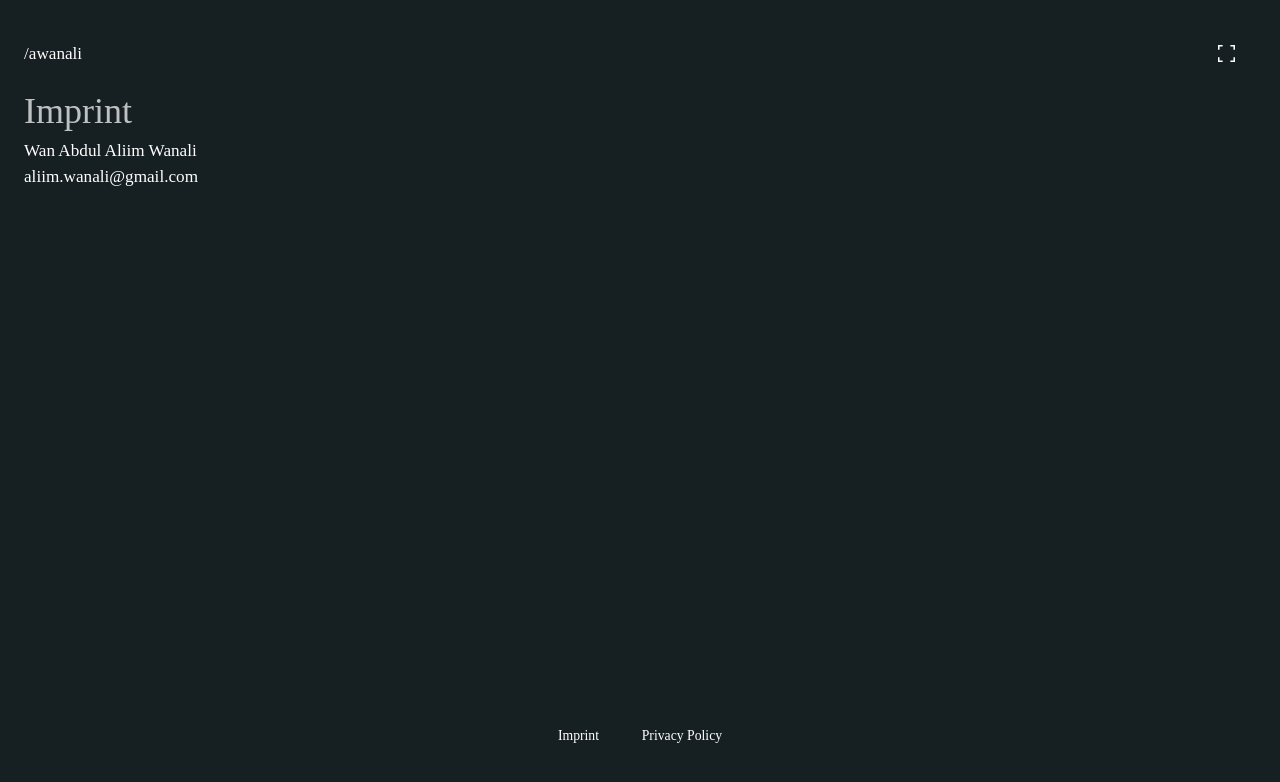
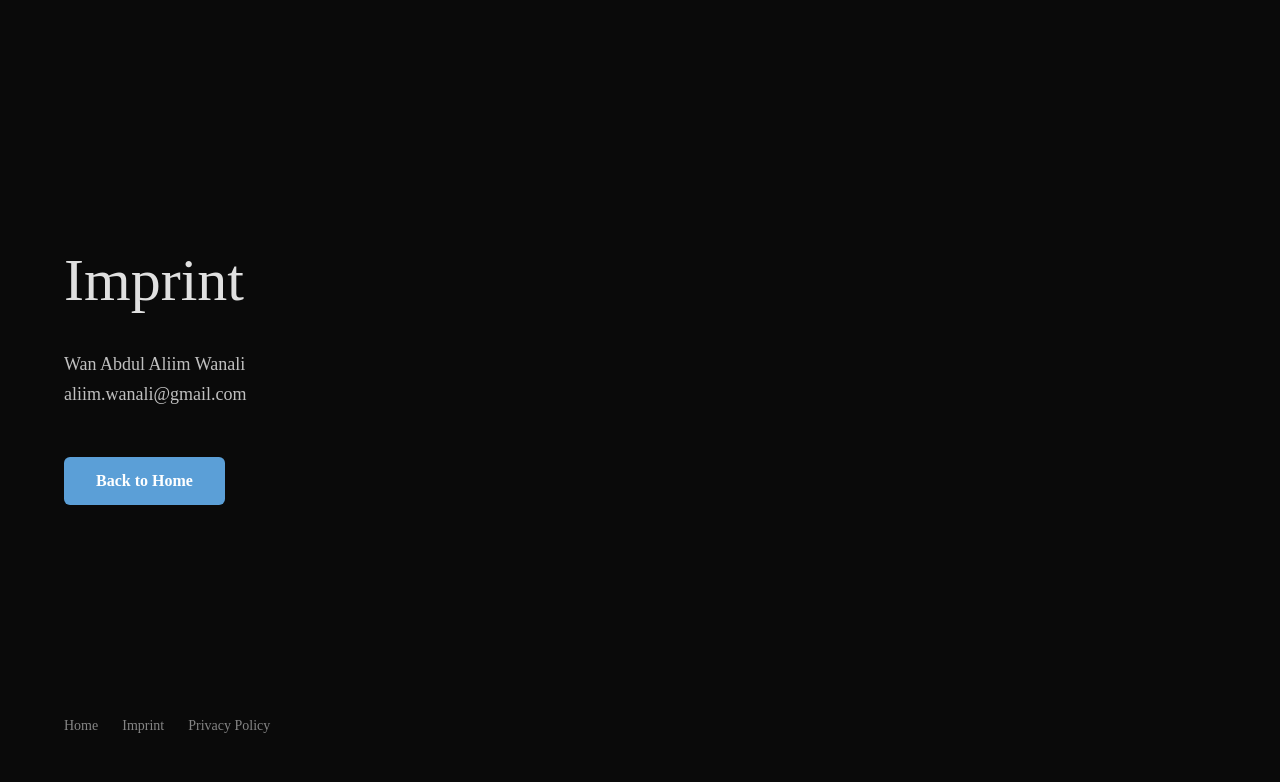
Before and after one commit to busukbangak/personal-portfolio, a React (Vite) app: page /imprint in a window 1280 px wide. Shown: the top 782 px of the page. Built offline with nearby package versions, Linux system fonts and the light colour scheme.

Commit message:
Implement new Design

```diff
--- a/index.html
+++ b/index.html
@@ -1,5 +1,5 @@
 <!doctype html>
-<html lang="en" style="margin: 0; padding: 0; height: 100%; width: 100%; overflow-x: auto;">
+<html lang="en" style="margin: 0; padding: 0; height: 100%; width: 100%;">
 
 <head>
   <meta charset="UTF-8" />
@@ -8,8 +8,8 @@
   <title>Wan Abdul Aliim Wanali</title>
 </head>
 
-<body style="margin: 0; padding: 0; height: 100%; width: 100%; overflow-x: auto;">
-  <div id="root" style="margin: 0; padding: 0; height: 100%; width: 100%; display: flex;"></div>
+<body style="margin: 0; padding: 0; height: 100%; width: 100%;">
+  <div id="root" style="margin: 0; padding: 0; height: 100%; width: 100%;"></div>
   <script type="module" src="/src/App.tsx"></script>
 </body>
 
--- a/src/assets/projects.json
+++ b/src/assets/projects.json
@@ -101,7 +101,7 @@
         "link": "https://dl.acm.org/doi/10.1145/3670653.3670661"
     },
     {
-        "title": "ninetynine",
+        "title": "#onehundred",
         "subtitle": "Overcome procedural generated islands with obstacles in 99 seconds. I developed the prototype by myself.",
         "tags": [
             "Godot",
--- a/src/pages/Home/Home.tsx
+++ b/src/pages/Home/Home.tsx
@@ -1,52 +1,65 @@
-import targetSVG from '@/assets/target.svg'
 import { Link } from 'react-router-dom';
 
 import projectsJSON from '@/assets/projects.json'
 import ProjectListItem from './ProjectListItem';
 
-import buttonSVG from '@/assets/button.svg'
 import SEO from '@/shared/components/SEO';
 
 export default function Home() {
-    const navLinkClasses = "[writing-mode:vertical-lr] [text-orientation:sideways] no-underline text-white cursor-pointer m-[1.66666vw] text-[0.8163265306122449vw]";
 
     return (
         <>
             <SEO title='Wan Abdul Aliim Wanali' description='portfolio' iconPath='' previewPath='' />
 
-            <main className="flex flex-col lg:flex-row flex-1 bg-[#161F22] overflow-auto font-[Montserrat]">
-                <aside className="hidden lg:flex flex-col justify-between w-[3.90625vw]">
-                    <img className="w-[35%] self-center m-[1.66666vw]" src={targetSVG} />
-                    <nav className="flex flex-col items-center">
-                        <Link to={'/'} className={navLinkClasses}>Home</Link>
-                        <Link to={'/imprint'} className={navLinkClasses}>Imprint</Link>
-                        <Link to={'/privacy-policy'} className={navLinkClasses}>Privacy Policy</Link>
-                    </nav>
-                </aside>
+            <main className="flex flex-col lg:flex-row h-screen bg-[#0A0A0A] overflow-y-auto font-[Montserrat]">
+                {/* Left content section */}
+                <section className="flex flex-col justify-between lg:w-[50%] lg:h-screen lg:sticky lg:top-0 bg-[#0A0A0A] p-8 lg:p-12 xl:p-16">
 
-                <section className="flex flex-col flex-3 bg-[#161F22] p-6 lg:bg-[#232F35] lg:p-[1.66666vw]">
-                    <h2 className="text-[4.506437768240343vh] font-medium text-[#BDC1C2] lg:text-[3.13333vw]">
-                        I <span className="text-[#1CB0F7]">code</span> experiences, <br className="hidden lg:block" /> <span className="text-[#EB5A53]">design</span> visuals <br className="hidden lg:block" /> and produce <span className="text-[#FF9600]">audio</span>.
-                    </h2>
-                    <h3 className="text-[2.575107296137339vh] font-bold text-white lg:text-[1.66666vw]">Hey I'm Wan Abdul Aliim Wanali</h3>
-                    <p className="text-[2.145922746781116vh] font-normal text-white lg:text-[1.224489795918367vw]">I’m an HCI-focused developer who bridges the gap between technology and people. My interests span designing and building human-centered applications for web, desktop, and mobile platforms, as well as exploring scientific research within the field of human-computer interaction. I’m currently studying at HAW Hamburg and developing When Stars Align with the <a className='text-[#B9B9B9] no-underline cursor-pointer' href='https://www.instagram.com/heartdrivengames'> @heartdrivengames</a> team.</p>
-                    <div>
-                        <a href="mailto:aliim.wanali@gmail.com"><img className="w-[27.46781115879828vh] lg:w-[15.3vw]" src={buttonSVG} /></a>
+                    {/* Main content */}
+                    <div className="flex-1 flex flex-col justify-center space-y-6 lg:space-y-8">
+                        <h1 className="text-4xl lg:text-5xl xl:text-6xl font-medium leading-tight text-[#E0E0E0]">
+                            I <span className="text-[#5B9FD7]">code</span> experiences,<br />
+                            <span className="text-[#E85D75]">design</span> visuals,<br />
+                            and produce <span className="text-[#E8A750]">audio</span>.
+                        </h1>
+
+                        <div className="space-y-4">
+                            <h1 className="text-xl lg:text-2xl font-bold text-[#F5F5F5]">Moin! I'm Wan Abdul Aliim Wanali</h1>
+                            <h2 className="text-base lg:text-lg text-[#C0C0C0] leading-relaxed max-w-2xl">
+                                I'm an HCI-focused developer who bridges the gap between technology and people. My interests span designing and building human-centered applications for web, desktop, and mobile platforms, as well as exploring scientific research within the field of human-computer interaction. I'm currently studying at HAW Hamburg and developing When Stars Align with the <a className="text-[#8A8A8A] no-underline cursor-pointer hover:text-[#B0B0B0]" href="https://www.instagram.com/heartdrivengames"> @heartdrivengames</a> team.
+                            </h2>
+                        </div>
+
+                        <div className="pt-4">
+                            <a href="mailto:aliim.wanali@gmail.com" className="inline-block bg-[#5B9FD7] hover:bg-[#4A8BC6] text-white font-semibold px-8 py-3 rounded-md transition-colors">
+                                Get in Touch
+                            </a>
+                        </div>
+                    </div>
+
+                    {/* Bottom links - Desktop only */}
+                    <div className="hidden lg:flex gap-6 text-sm text-white/50 mt-8">
+                        <Link to={'/'} className="hover:text-white/70 transition-colors">Home</Link>
+                        <Link to={'/imprint'} className="hover:text-white/70 transition-colors">Imprint</Link>
+                        <Link to={'/privacy-policy'} className="hover:text-white/70 transition-colors">Privacy Policy</Link>
                     </div>
                 </section>
 
-                <section className="hidden lg:flex flex-5 overflow-auto pt-[4.444444444444444vh] flex-col">
-                    {projectsJSON.map((item, index) => <ProjectListItem key={index} title={item.title} subtitle={item.subtitle} tags={item.tags} imagePath={item.imagePath} link={item.link} index={index + 1} />)}
+                {/* Right projects section */}
+                <section className="flex-1 bg-[#0A0A0A] lg:flex flex-col hidden">
+                    {projectsJSON.map((item, index) => <ProjectListItem key={index} title={item.title} subtitle={item.subtitle} tags={item.tags} imagePath={item.imagePath} link={item.link} />)}
                 </section>
 
                 <div className="lg:hidden">
-                    {projectsJSON.map((item, index) => <ProjectListItem key={index} title={item.title} subtitle={item.subtitle} tags={item.tags} imagePath={item.imagePath} link={item.link} index={index + 1} />)}
+                    {projectsJSON.map((item, index) => <ProjectListItem key={index} title={item.title} subtitle={item.subtitle} tags={item.tags} imagePath={item.imagePath} link={item.link} />)}
+
+                    {/* Mobile footer links */}
+                    <nav className="flex flex-row items-center justify-center gap-6 p-8 text-sm text-white/50">
+                        <Link to={'/'} className="hover:text-white/70 transition-colors">Home</Link>
+                        <Link to={'/imprint'} className="hover:text-white/70 transition-colors">Imprint</Link>
+                        <Link to={'/privacy-policy'} className="hover:text-white/70 transition-colors">Privacy Policy</Link>
+                    </nav>
                 </div>
-
-                <nav className="flex lg:hidden flex-row items-center justify-center m-8">
-                    <Link to={'/imprint'} className="no-underline text-white cursor-pointer m-[1.66666vw] text-[1.716738197424893vh]">Imprint</Link>
-                    <Link to={'/privacy-policy'} className="no-underline text-white cursor-pointer m-[1.66666vw] text-[1.716738197424893vh]">Privacy Policy</Link>
-                </nav>
             </main>
         </>
     )
--- a/src/pages/Imprint/Imprint.tsx
+++ b/src/pages/Imprint/Imprint.tsx
@@ -1,37 +1,39 @@
-import targetSVG from '@/assets/target.svg'
 import { Link } from 'react-router-dom';
 
 export default function Imprint() {
-    const navLinkClasses = "[writing-mode:vertical-lr] [text-orientation:sideways] no-underline text-white cursor-pointer m-[1.66666vw] text-[0.8163265306122449vw]";
+    return (
+        <main className="flex flex-col min-h-screen bg-[#0A0A0A] font-[Montserrat]">
+            <div className="flex-1 flex flex-col justify-between p-8 lg:p-12 xl:p-16">
+                <div className="flex-1 flex flex-col justify-center space-y-6 lg:space-y-8">
+                    <h1 className="text-4xl lg:text-5xl xl:text-6xl font-medium leading-tight text-[#E0E0E0]">Imprint</h1>
 
-    return (
-        <main className="flex flex-col lg:flex-row flex-1 bg-[#161F22] overflow-auto font-[Montserrat]">
-            <aside className="hidden lg:flex flex-col justify-between w-[3.90625vw]">
-                <img className="w-[35%] self-center m-[1.66666vw]" src={targetSVG} />
-                <nav className="flex flex-col items-center">
-                    <Link to={'/'} className={navLinkClasses}>Home</Link>
-                    <Link to={'/imprint'} className={navLinkClasses}>Imprint</Link>
-                    <Link to={'/privacy-policy'} className={navLinkClasses}>Privacy Policy</Link>
-                </nav>
-            </aside>
+                    <div className="space-y-4">
+                        <p className="text-base lg:text-lg text-[#C0C0C0] leading-relaxed">
+                            Wan Abdul Aliim Wanali<br />
+                            aliim.wanali@gmail.com
+                        </p>
+                    </div>
 
-            <section className="flex flex-col flex-3 bg-[#161F22] p-6 lg:bg-[#232F35] lg:p-[1.66666vw]">
-                <div className="flex items-center justify-between">
-                    <Link to={'/'} className="no-underline cursor-pointer">
-                        <h1 className="font-medium text-white m-0 text-[2.145922746781116vh] lg:text-[1.224489795918367vw]">/awanali</h1>
-                    </Link>
-                    <img className="w-[2.145922746781116vh] self-center m-[1.66666vw] lg:hidden" src={targetSVG} />
+                    <div className="pt-4">
+                        <Link to={'/'} className="inline-block bg-[#5B9FD7] hover:bg-[#4A8BC6] text-white font-semibold px-8 py-3 rounded-md transition-colors">
+                            Back to Home
+                        </Link>
+                    </div>
                 </div>
-                <h2 className="font-medium text-[#BDC1C2] text-[4.506437768240343vh] lg:text-[3.33333vw]">Imprint</h2>
-                <p className="font-normal text-white text-[2.145922746781116vh] lg:text-[1.224489795918367vw]">
-                    Wan Abdul Aliim Wanali <br />
-                    aliim.wanali@gmail.com
-                </p>
-            </section>
 
-            <nav className="flex lg:hidden flex-row items-center justify-center m-8">
-                <Link to={'/imprint'} className="no-underline text-white cursor-pointer m-[1.66666vw] text-[1.716738197424893vh]">Imprint</Link>
-                <Link to={'/privacy-policy'} className="no-underline text-white cursor-pointer m-[1.66666vw] text-[1.716738197424893vh]">Privacy Policy</Link>
+                {/* Bottom links - Desktop only */}
+                <div className="hidden lg:flex gap-6 text-sm text-white/50 mt-8">
+                    <Link to={'/'} className="hover:text-white/70 transition-colors">Home</Link>
+                    <Link to={'/imprint'} className="hover:text-white/70 transition-colors">Imprint</Link>
+                    <Link to={'/privacy-policy'} className="hover:text-white/70 transition-colors">Privacy Policy</Link>
+                </div>
+            </div>
+
+            {/* Mobile footer links */}
+            <nav className="flex lg:hidden flex-row items-center justify-center gap-6 p-8 text-sm text-white/50">
+                <Link to={'/'} className="hover:text-white/70 transition-colors">Home</Link>
+                <Link to={'/imprint'} className="hover:text-white/70 transition-colors">Imprint</Link>
+                <Link to={'/privacy-policy'} className="hover:text-white/70 transition-colors">Privacy Policy</Link>
             </nav>
         </main>
     )
--- a/src/pages/PrivacyPolicy/PrivacyPolicy.tsx
+++ b/src/pages/PrivacyPolicy/PrivacyPolicy.tsx
@@ -1,34 +1,38 @@
-import targetSVG from '@/assets/target.svg'
 import { Link } from 'react-router-dom';
 
 export default function PrivacyPolicy() {
-    const navLinkClasses = "[writing-mode:vertical-lr] [text-orientation:sideways] no-underline text-white cursor-pointer m-[1.66666vw] text-[0.8163265306122449vw]";
+    return (
+        <main className="flex flex-col min-h-screen bg-[#0A0A0A] font-[Montserrat]">
+            <div className="flex-1 flex flex-col justify-between p-8 lg:p-12 xl:p-16">
+                <div className="flex-1 flex flex-col justify-center space-y-6 lg:space-y-8">
+                    <h1 className="text-4xl lg:text-5xl xl:text-6xl font-medium leading-tight text-[#E0E0E0]">Privacy Policy</h1>
 
-    return (
-        <main className="flex flex-col lg:flex-row flex-1 bg-[#161F22] overflow-auto font-[Montserrat]">
-            <aside className="hidden lg:flex flex-col justify-between w-[3.90625vw]">
-                <img className="w-[35%] self-center m-[1.66666vw]" src={targetSVG} />
-                <nav className="flex flex-col items-center">
-                    <Link to={'/'} className={navLinkClasses}>Home</Link>
-                    <Link to={'/imprint'} className={navLinkClasses}>Imprint</Link>
-                    <Link to={'/privacy-policy'} className={navLinkClasses}>Privacy Policy</Link>
-                </nav>
-            </aside>
+                    <div className="space-y-4">
+                        <p className="text-base lg:text-lg text-[#C0C0C0] leading-relaxed">
+                            We don't collect any data on this website.
+                        </p>
+                    </div>
 
-            <section className="flex flex-col flex-3 bg-[#161F22] p-6 lg:bg-[#232F35] lg:p-[1.66666vw]">
-                <div className="flex items-center justify-between">
-                    <Link to={'/'} className="no-underline cursor-pointer">
-                        <h1 className="font-medium text-white m-0 text-[2.145922746781116vh] lg:text-[1.224489795918367vw]">/awanali</h1>
-                    </Link>
-                    <img className="w-[2.145922746781116vh] self-center m-[1.66666vw] lg:hidden" src={targetSVG} />
+                    <div className="pt-4">
+                        <Link to={'/'} className="inline-block bg-[#5B9FD7] hover:bg-[#4A8BC6] text-white font-semibold px-8 py-3 rounded-md transition-colors">
+                            Back to Home
+                        </Link>
+                    </div>
                 </div>
-                <h2 className="font-medium text-[#BDC1C2] text-[4.506437768240343vh] lg:text-[3.33333vw]">Privacy Policy</h2>
-                <p className="font-normal text-white text-[2.145922746781116vh] lg:text-[1.224489795918367vw]">We dont collect any data on this website.</p>
-            </section>
 
-            <nav className="flex lg:hidden flex-row items-center justify-center m-8">
-                <Link to={'/imprint'} className="no-underline text-white cursor-pointer m-[1.66666vw] text-[1.716738197424893vh]">Imprint</Link>
-                <Link to={'/privacy-policy'} className="no-underline text-white cursor-pointer m-[1.66666vw] text-[1.716738197424893vh]">Privacy Policy</Link>
+                {/* Bottom links - Desktop only */}
+                <div className="hidden lg:flex gap-6 text-sm text-white/50 mt-8">
+                    <Link to={'/'} className="hover:text-white/70 transition-colors">Home</Link>
+                    <Link to={'/imprint'} className="hover:text-white/70 transition-colors">Imprint</Link>
+                    <Link to={'/privacy-policy'} className="hover:text-white/70 transition-colors">Privacy Policy</Link>
+                </div>
+            </div>
+
+            {/* Mobile footer links */}
+            <nav className="flex lg:hidden flex-row items-center justify-center gap-6 p-8 text-sm text-white/50">
+                <Link to={'/'} className="hover:text-white/70 transition-colors">Home</Link>
+                <Link to={'/imprint'} className="hover:text-white/70 transition-colors">Imprint</Link>
+                <Link to={'/privacy-policy'} className="hover:text-white/70 transition-colors">Privacy Policy</Link>
             </nav>
         </main>
     )
```
Also changed, not shown: src/pages/Home/ProjectListItem.tsx (+17 -14 lines), src/pages/Home/TagListItem.tsx (+5 -2 lines).
